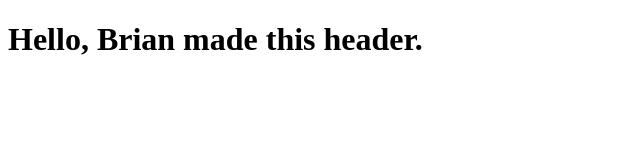
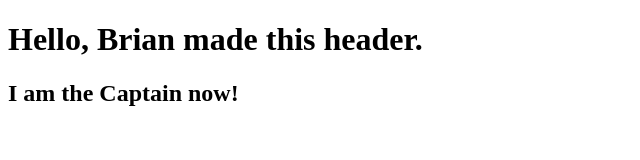
Before and after one commit to omann32/kekambas-91-hello_world_collab, a plain HTML site: page index.html in a window 1280 px wide. Shown: the whole page, without its empty margins (0-640 px from the left). Drawn offline with Linux system fonts and the light colour scheme.

Commit message:
1st commit

```diff
--- a/index.html
+++ b/index.html
@@ -8,5 +8,6 @@
 </head>
 <body>
     <h1>Hello, Brian made this header.</h1>
+    <h2>I am the Captain now!</h2>
 </body>
 </html>
```
